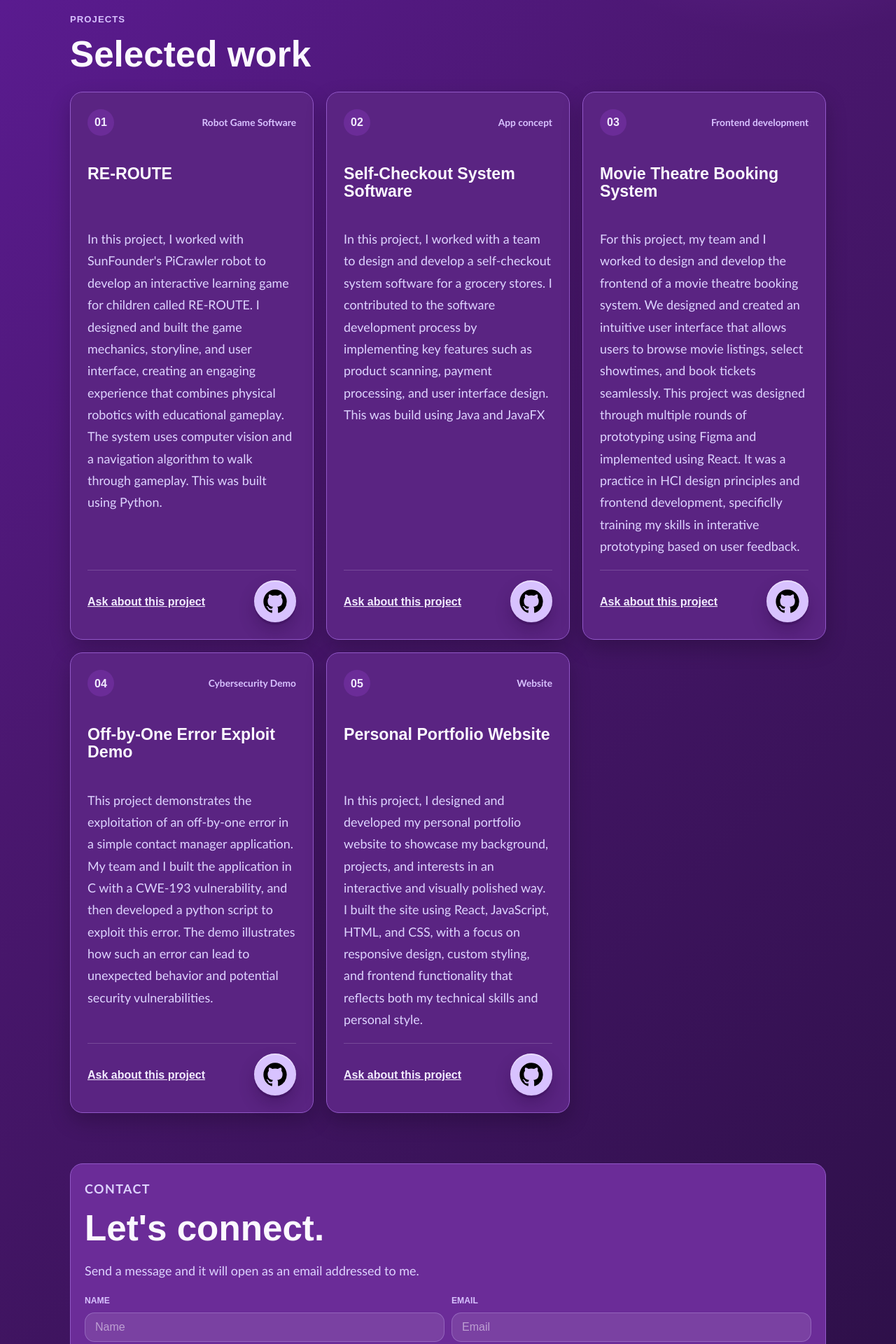
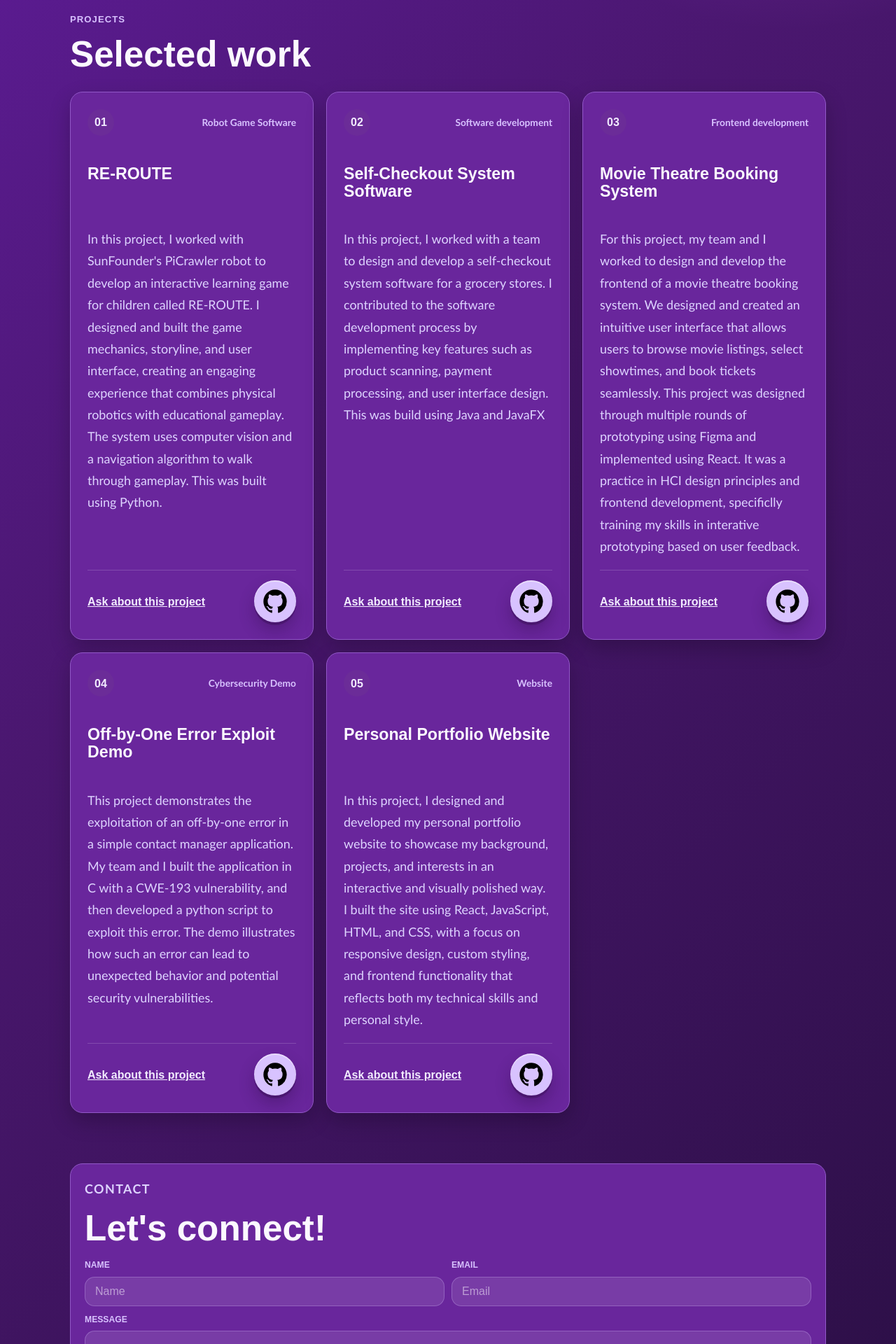
Before and after one commit to am1rawish/Portfolio, a React (Vite) app: page / in a window 1280 px wide. Shown: the part 1160-3080 px from the top of the page at 70% size. Built offline with nearby package versions, Linux system fonts and the light colour scheme.

Commit message:
Refine project labels and contact styling

```diff
--- a/src/main.jsx
+++ b/src/main.jsx
@@ -18,7 +18,7 @@ const projects = [
   },
   {
     number: "02",
-    type: "App concept",
+    type: "Software development",
     title: "Self-Checkout System Software",
     description: "In this project, I worked with a team to design and develop a self-checkout system software for a grocery stores. I contributed to the software development process by implementing key features such as product scanning, payment processing, and user interface design. This was build using Java and JavaFX",
     githubHref: "https://github.com/am1rawish",
@@ -293,8 +293,7 @@ function Contact() {
     <section className="section contact-section" id="contact">
       <div className="contact-heading">
         <p className="eyebrow">Contact</p>
-        <h2>Let&apos;s connect.</h2>
-        <p>Send a message and it will open as an email addressed to me.</p>
+        <h2>Let&apos;s connect!</h2>
       </div>
       <form className="contact-form" onSubmit={handleSubmit}>
         <div className="form-row">
--- a/styles.css
+++ b/styles.css
@@ -352,7 +352,7 @@ h3 {
   padding: 24px;
   border: 1px solid var(--line);
   border-radius: 18px;
-  background: var(--surface);
+  background: #69269c;
   box-shadow: 0 12px 30px rgba(0, 0, 0, 0.22);
   transition:
     transform 220ms ease,
@@ -467,7 +467,7 @@ h3 {
   padding: 20px;
   border: 1px solid var(--line);
   border-radius: 18px;
-  background: var(--surface-soft);
+  background: #69269c;
 }
 
 .contact-heading {
```
